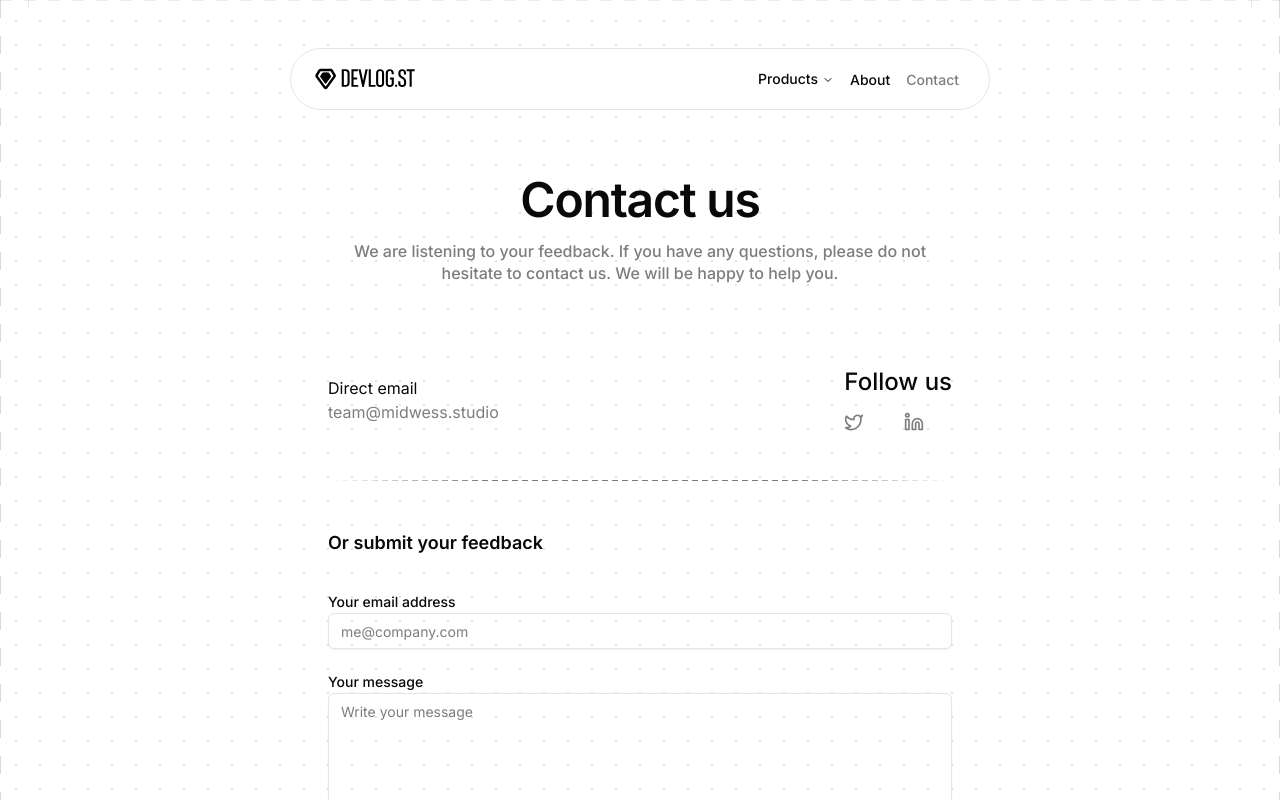
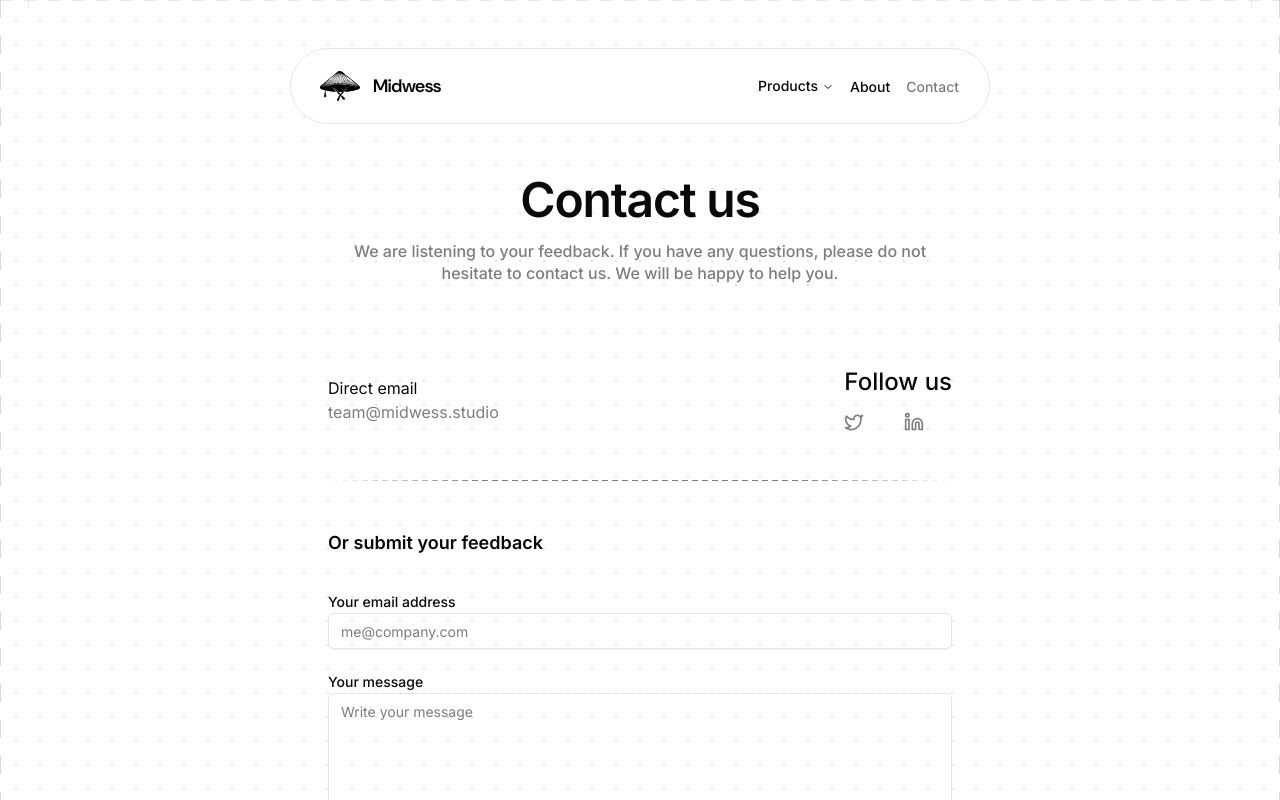
Before and after one commit to Midwess/web, a Next.js app: page /contact in a window 1280 px wide. Built offline with nearby package versions, Linux system fonts and the light colour scheme; what @nobie-org/tailwindcss-animate would draw is missing.

Commit message:
Add logo

```diff
--- a/src/app/globals.css
+++ b/src/app/globals.css
@@ -119,10 +119,6 @@
   }
   h2 {
     font-size: x-large;
-    font-weight: bold;
-  }
-  h3 {
-    font-size: large;
     font-weight: bold;
   }
   h1
--- a/src/app/layout.tsx
+++ b/src/app/layout.tsx
@@ -88,9 +88,9 @@ export const metadata: Metadata = {
   icons: {
     icon: [
       { url: '/favicon/favicon.ico', sizes: '48x48' },
-      { url: '/favicon/favicon.svg', type: 'image/svg+xml' },
+      { url: '/logo.svg', type: 'image/svg+xml' },
       { url: '/favicon/favicon-96x96.png', sizes: '96x96', type: 'image/png' },
-      { url: '/favicon/favicon.svg', type: 'image/svg+xml' },
+      { url: '/logo.svg', type: 'image/svg+xml' },
       { url: '/favicon/favicon.ico' },
     ],
     apple: [{ url: '/favicon/apple-touch-icon.png', sizes: '180x180' }],
--- a/src/components/layout/footer.tsx
+++ b/src/components/layout/footer.tsx
@@ -43,7 +43,7 @@ export function Footer() {
             <div className="flex flex-col gap-4">
               <Link href="/" className="inline-block transition-opacity hover:opacity-80">
                 <Image
-                  src="/logo-full.svg"
+                  src="/logo.svg"
                   alt="Midwess"
                   width={110}
                   height={28}
--- a/src/components/layout/navbar.tsx
+++ b/src/components/layout/navbar.tsx
@@ -44,12 +44,13 @@ const Navbar = () => {
       <div className="flex items-center justify-between px-6 py-3">
         <Link href="/" className="flex shrink-0 items-center gap-2">
           <Image
-            src="/logo-full.svg"
+            src="/logo.svg"
             alt="logo"
             height={0}
-            width={100}
+            width={50}
             className="dark:invert"
           />
+          <span className="font-sans text-lg font-bold tracking-tight">Midwess</span>
         </Link>
 
         {/* Desktop Navigation */}
--- a/src/components/layout/page-frame.tsx
+++ b/src/components/layout/page-frame.tsx
@@ -8,7 +8,7 @@ interface PageFrameProps {
 const PageFrame = ({ children, className }: PageFrameProps) => {
   return (
     <div className={cn("relative", className)}>
-      <div className="fixed inset-0 flex justify-center pointer-events-none z-50">
+      <div className="absolute inset-0 flex justify-center pointer-events-none z-50">
         <div className="relative w-full max-w-[1330px] h-full">
           <div
             className="absolute left-0 top-0 bottom-0"
--- a/src/utils/site-meta-data.ts
+++ b/src/utils/site-meta-data.ts
@@ -6,7 +6,7 @@ export const siteMetadata = {
   language: 'en-us',
   theme: 'dark',
   siteUrl: 'https://midwess.studio',
-  siteLogo: '/favicon-32x32.png',
+  siteLogo: '/logo.svg',
   email: 'team@midwess.studio',
   github: 'https://github.com/midwess',
   locale: 'en-US',
```
Also changed, not shown: public/logo.svg.
